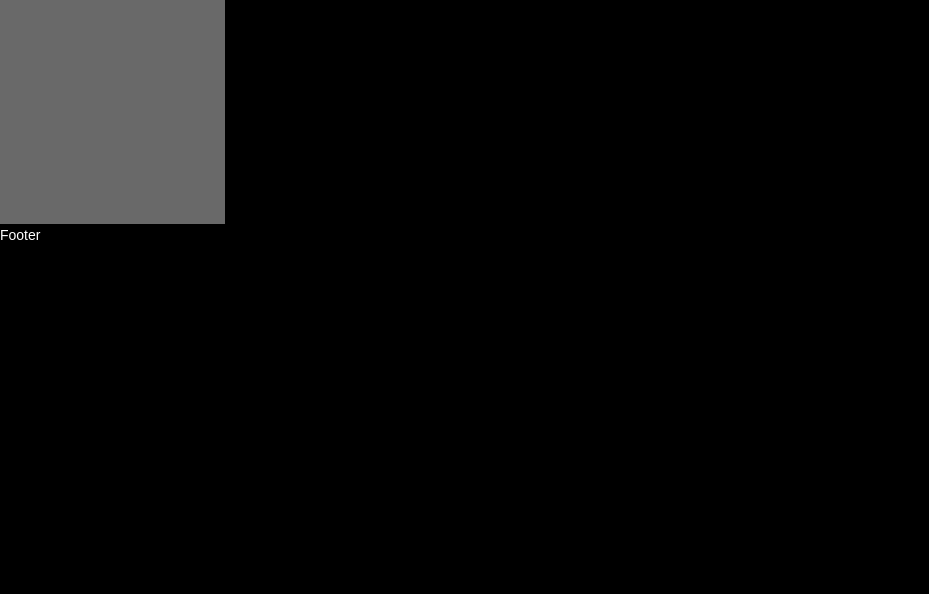
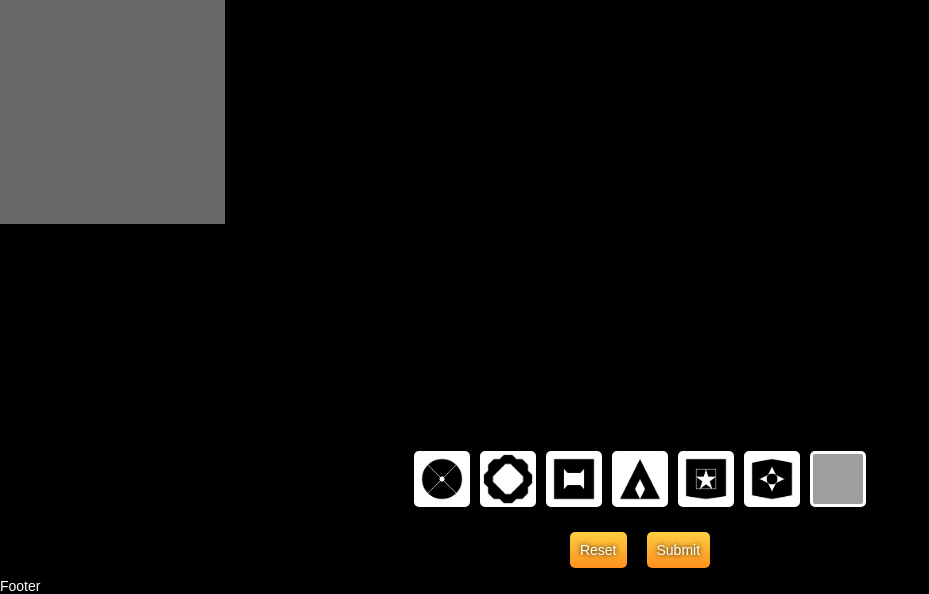
Before and after one commit to ValB23/Mastermind, a PHP site: page / in a window 1280 px wide. Shown: the part 312-906 px from the top of the page, without its empty margins (0-929 px from the left). Before the commit the page ends 552 px from the top, so only its background shows below. Run offline with PHP 8.4, Linux system fonts and the light colour scheme; grey boxes are pictures that could not be loaded.

Commit message:
Preparation for the JS part of the Mastermind

```diff
--- a/index.php
+++ b/index.php
@@ -54,6 +54,26 @@ $_SESSION['max_guess'] = $max_guess;
                         <?php } ?>
                     </div>
                 </div>
+
+                <div class="guessing_history">
+
+                </div>
+
+                <div class="guessing_area">
+                    <div class="squares_row">
+                        <?php for($i = 0; $i < count($image); $i++){ ?>
+                            <div class="clickable_square">
+                                <a href="#"><img src="img/<?=$image[$i]?>" alt="image"></a>
+                            </div>
+                        <?php } ?>
+                    </div>
+                </div>
+
+                <div class="submit_row">
+                    <a href="#">Reset</a>
+                    <a href="#">Submit</a>
+                </div>
+
             </div>
         </main>
 
@@ -63,8 +83,9 @@ $_SESSION['max_guess'] = $max_guess;
     </div>
 
 </body>
+</html>
 
+<script src="js/jquery-3.7.1.js"></script>
+<script>
 
-
-</html>
-<script src="js/jquery-3.7.1.js"></script>
+</script>
```
